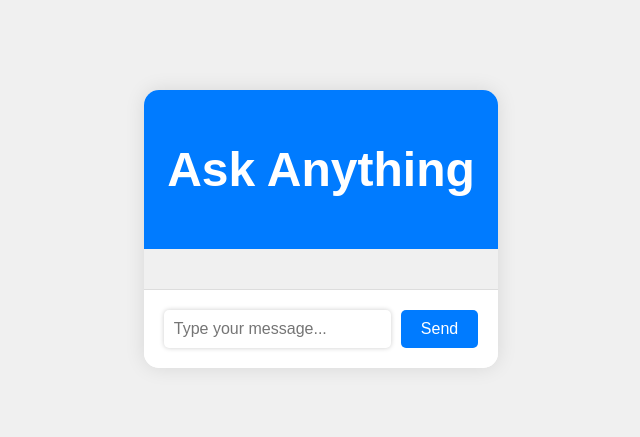
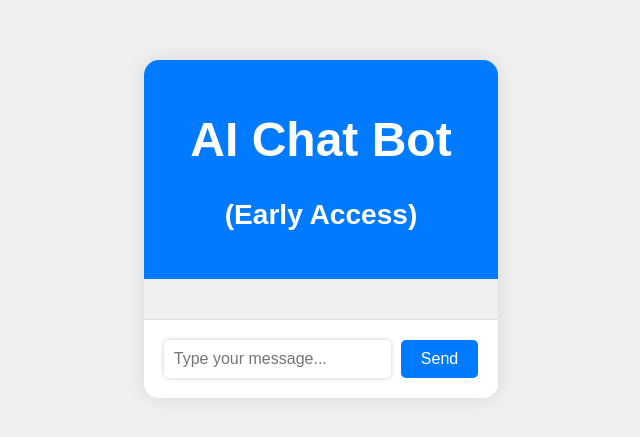
Before and after one commit to Kri-warrior/AI, a plain HTML site: page index.html in a window 1280 px wide. Shown: the part 171-608 px from the top of the page, without its empty margins (319-959 px from the left). Drawn offline with Linux system fonts and the light colour scheme.

Commit message:
index.html

```diff
--- a/index.html
+++ b/index.html
@@ -4,12 +4,13 @@
     <meta charset="UTF-8">
     <meta name="viewport" content="width=device-width, initial-scale=1.0">
     <link rel="stylesheet" href="style.css">
-    <title>Ask Anything</title>
+    <title>AI Chatbot</title>
 </head>
 <body>
     <div class="chat-container">
         <div class="chat-header">
-            <h1>Ask Anything</h1>
+            <h1>AI Chat Bot</h1>
+            <h3>(Early Access)</h3>
         </div>
         <div class="chat-box" id="chat-box">
             <!-- Chat messages will be displayed here -->
```
